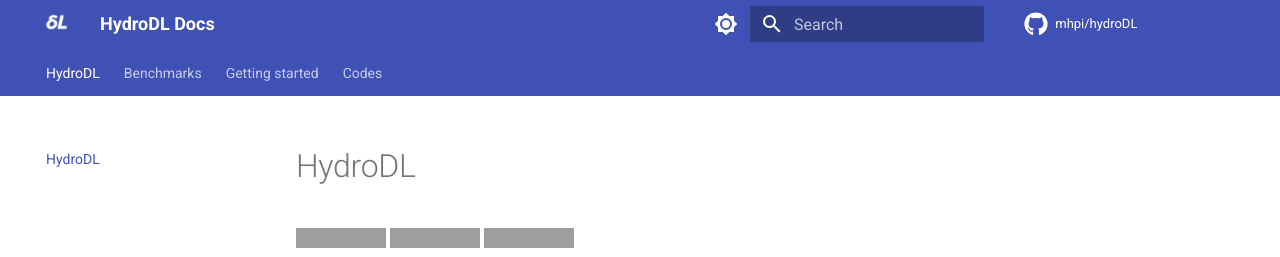
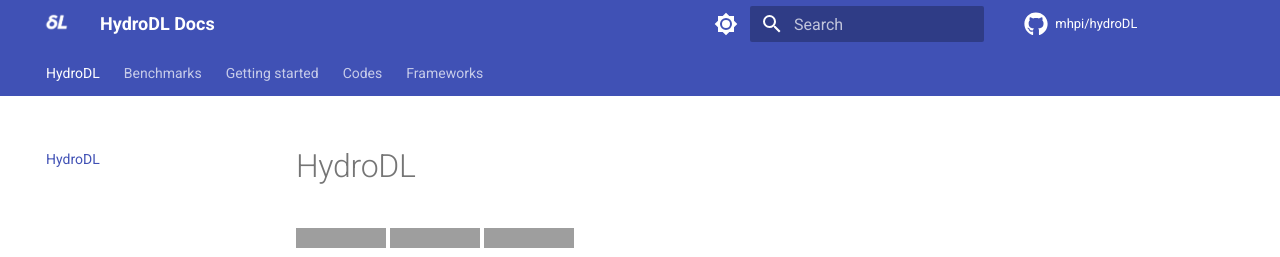
Before and after one commit to mhpi/mhpi.github.io, an MkDocs documentation site: the page built from docs/index.md, in a window 1280 px wide and 900 px high. Shown: the top 257 px of the window. Built offline with MkDocs 1.6.1 and Material for MkDocs 9.7.7, drawn with Linux system fonts in a browser that asks for light colours; a script that is not in the unit is left out; comment, search, counter and statistics services are not loaded; grey boxes are pictures that could not be loaded.

Commit message:
Update mkdocs.yml
Add a new tap for Frameworks

```diff
--- a/mkdocs.yml
+++ b/mkdocs.yml
@@ -151,6 +151,9 @@
         - Stream-Temperature: codes/Rahmani_et_al_2021.md
         - diff-Stream-Temperature: codes/Rahmani_et_al_2023.md
         - Transformer: codes/liu_2024.md
+    - Frameworks:
+        - Frameworks/index.md
+
 
 extra_javascript:
   # - javascripts/plots.js
```
